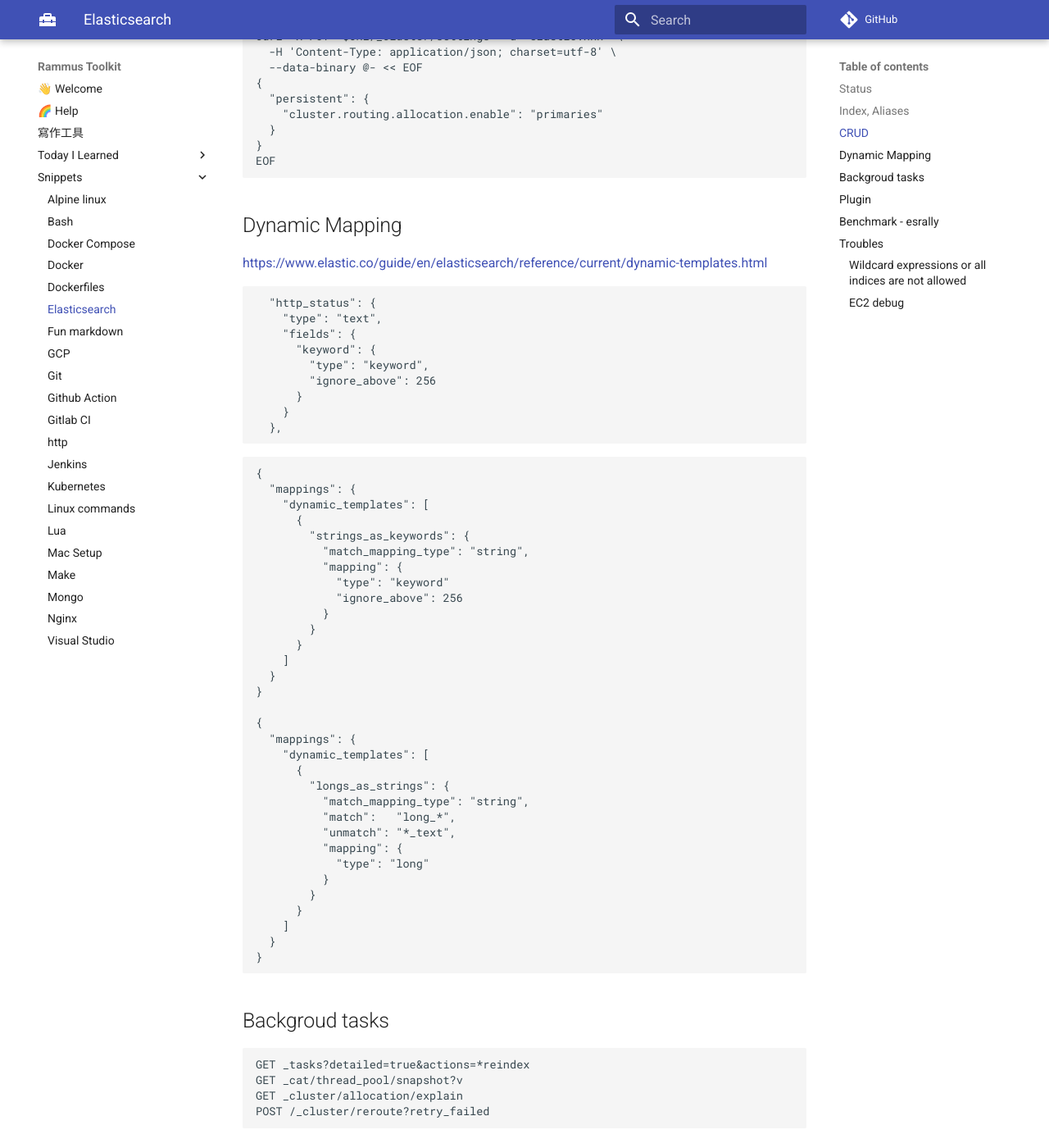
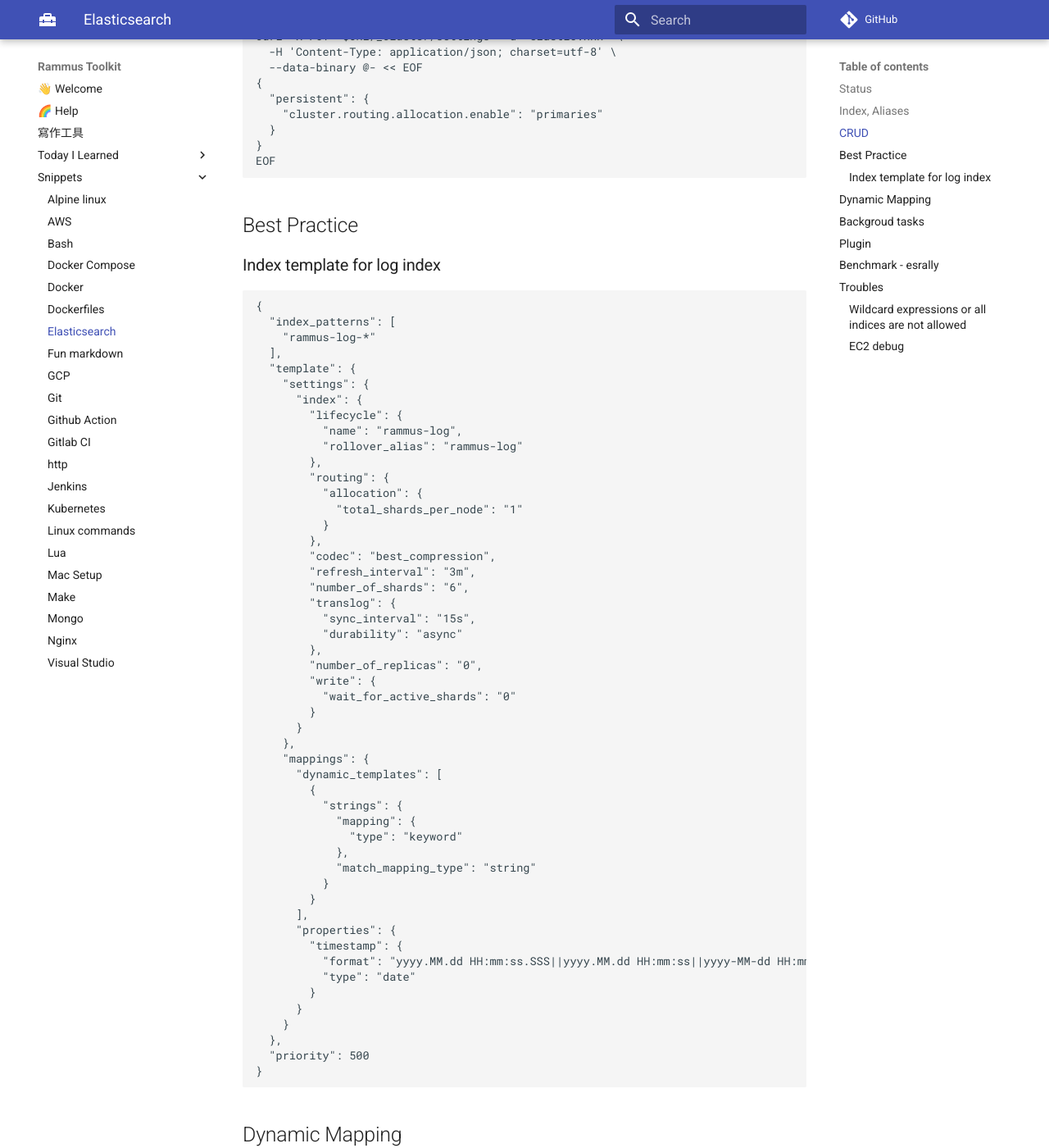
Before and after one commit to RammusXu/toolkit, an MkDocs documentation site: the page built from docs/snippets/elasticsearch.md, in a window 1280 px wide and 1400 px high, scrolled down 1477 px. Shown: the whole window at 82% size. Built offline with MkDocs 1.6.1 and Material for MkDocs 9.7.7, drawn with Linux system fonts in a browser that asks for light colours; comment, search, counter and statistics services are not loaded.

Commit message:
2023-05-03

````diff
--- a/docs/snippets/elasticsearch.md
+++ b/docs/snippets/elasticsearch.md
@@ -76,6 +76,62 @@
   }
 }
 EOF
+```
+
+## Best Practice
+### Index template for log index
+```
+{
+  "index_patterns": [
+    "rammus-log-*"
+  ],
+  "template": {
+    "settings": {
+      "index": {
+        "lifecycle": {
+          "name": "rammus-log",
+          "rollover_alias": "rammus-log"
+        },
+        "routing": {
+          "allocation": {
+            "total_shards_per_node": "1"
+          }
+        },
+        "codec": "best_compression",
+        "refresh_interval": "3m",
+        "number_of_shards": "6",
+        "translog": {
+          "sync_interval": "15s",
+          "durability": "async"
+        },
+        "number_of_replicas": "0",
+        "write": {
+          "wait_for_active_shards": "0"
+        }
+      }
+    },
+    "mappings": {
+      "dynamic_templates": [
+        {
+          "strings": {
+            "mapping": {
+              "type": "keyword"
+            },
+            "match_mapping_type": "string"
+          }
+        }
+      ],
+      "properties": {
+        "timestamp": {
+          "format": "yyyy.MM.dd HH:mm:ss.SSS||yyyy.MM.dd HH:mm:ss||yyyy-MM-dd HH:mm:ss.SSS||yyyy-MM-dd HH:mm:ss||yyyy.MM.dd||yyyy-MM-dd||yyyy-MM||yyyy.MM||epoch_millis||strict_date_optional_time",
+          "type": "date"
+        }
+      }
+    }
+  },
+  "priority": 500
+}
+
 ```
 
 ## Dynamic Mapping
````
Also changed, not shown: docs/snippets/aws.md (added, +34 -0 lines).
